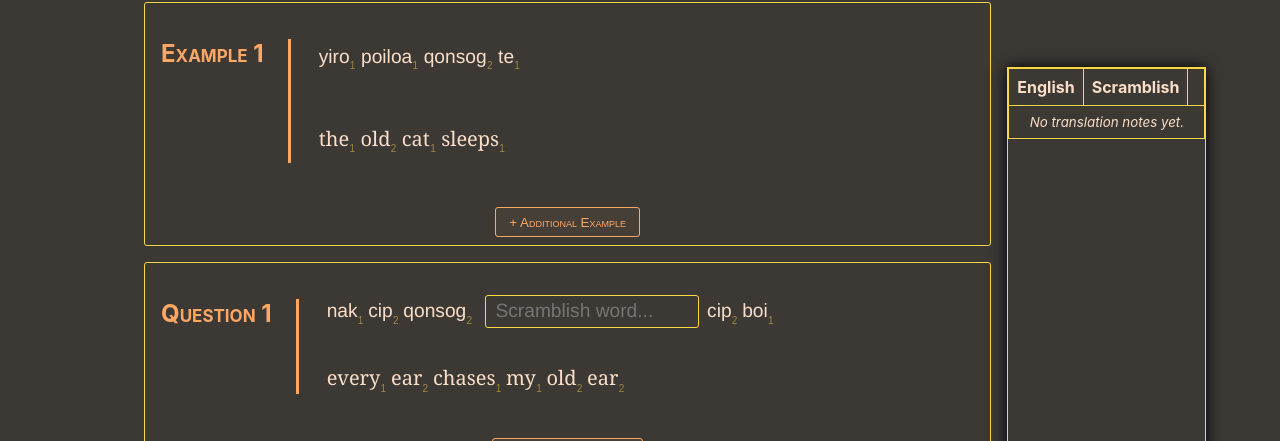
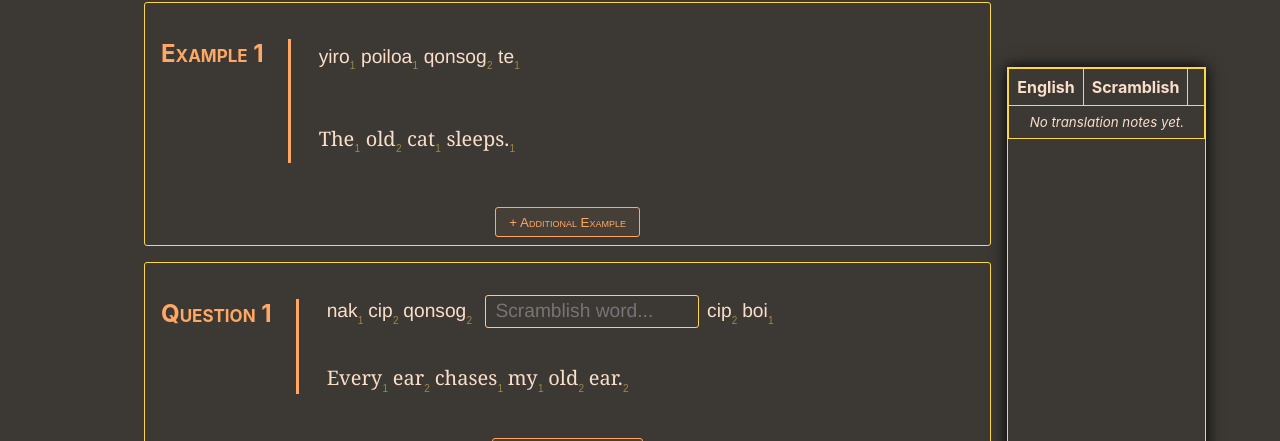
Before and after one commit to eignnx/scramblish, a React (Create React App) app: page /play in a window 1280 px wide. Shown: the part 205-646 px from the top of the page. Built offline with nearby package versions, Linux system fonts and the light colour scheme; a web font is replaced by a local one.

Commit message:
capitalize first letter of english sentence, add period at end

```diff
--- a/src/pages/PlayPage.css
+++ b/src/pages/PlayPage.css
@@ -103,6 +103,15 @@ input[type="text"].blank {
     user-select: none;
 }
 
+.sentence .word-wrapper:nth-child(1) .english .word-text {
+    text-transform: capitalize;
+}
+
+.sentence .word-wrapper:last-child .english::after {
+    content: ".";
+    color: var(--text-color);
+}
+
 .word-wrapper:nth-child(even of .word-wrapper-linked) .linked-word-note {
     top: 40%;
 }
```
